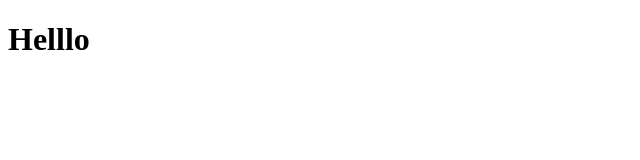
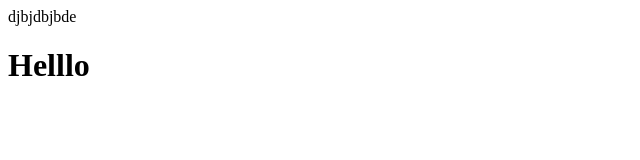
Before and after one commit to Kushhu/gph, a plain HTML site: page index.html in a window 1280 px wide. Shown: the whole page, without its empty margins (0-640 px from the left). Drawn offline with Linux system fonts and the light colour scheme.

Commit message:
kushgra branch

```diff
--- a/index.html
+++ b/index.html
@@ -7,6 +7,8 @@
     <title>Document</title>
   </head>
   <body>
+  djbjdbjbde
+
     <h1>Helllo</h1>
   </body>
 </html>
```
